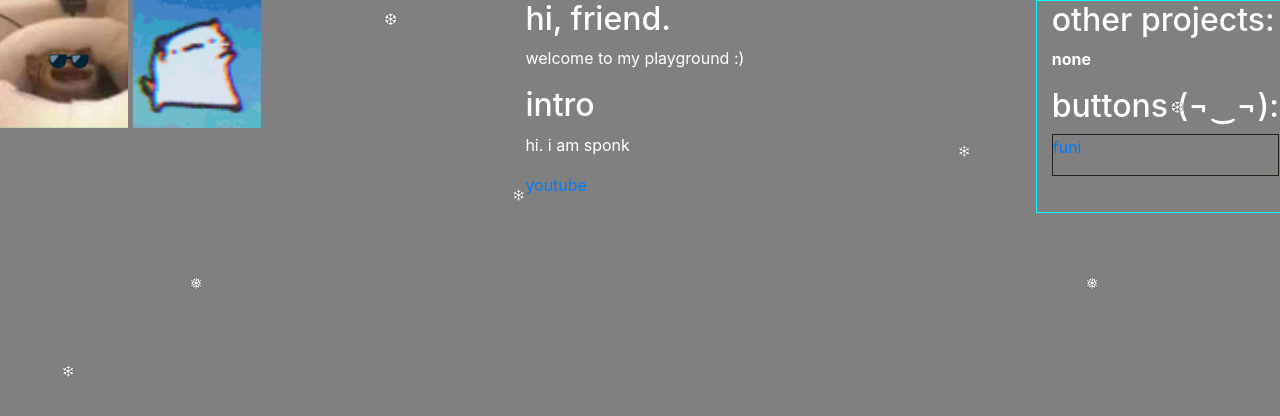
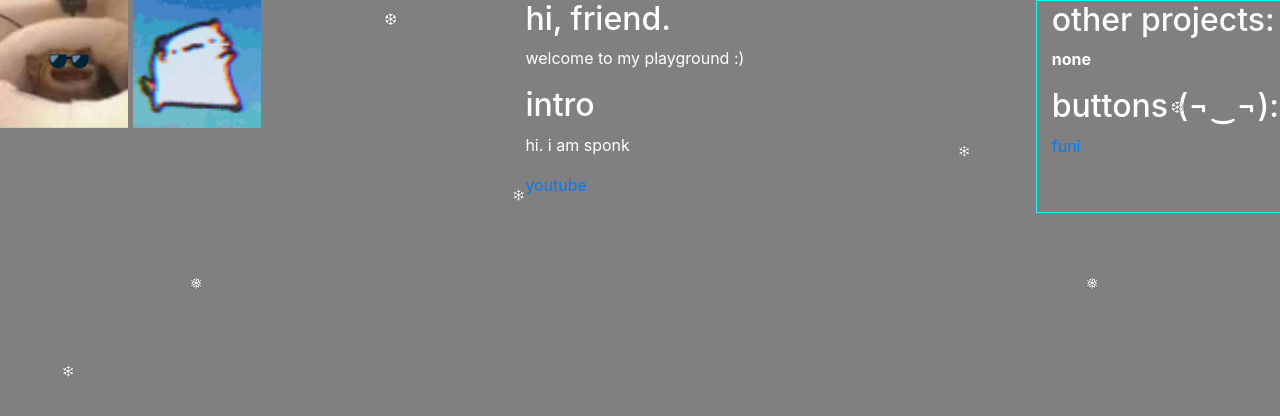
Before and after one commit to Sir-Sponkus/Sir-Sponkus.github.io, a plain HTML site: page index.html in a window 1280 px wide. Drawn offline with nearby package versions, Linux system fonts and the light colour scheme.

Commit message:
Update style.css

```diff
--- a/style.css
+++ b/style.css
@@ -13,10 +13,7 @@ body {
     border-width: thin;
 }
 
-.funibut {
-    border:1px solid;
-    border-color:rgb(36, 33, 23);
-}
+
 
 .intro {
     border:1px;
```
